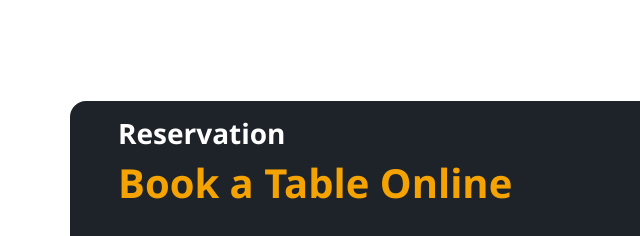
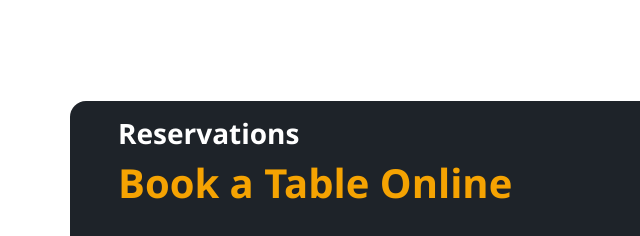
Before and after one commit to AaronMaharaj/Valkyrie-s, a plain HTML site: page public/index.html in a window 1280 px wide. Shown: the part 1207-1443 px from the top of the page, 0-640 px from the left. Drawn offline with nearby package versions, Linux system fonts and the light colour scheme; no server answers.

Commit message:
Added an 's' to reservations header

```diff
--- a/public/index.html
+++ b/public/index.html
@@ -152,7 +152,7 @@
 		<section class="py-5" id="reservation">
 			<div class="container rounded-4 px-5">
 				<header class="row my-2 py-3">
-					<h3>Reservation</h3>
+					<h3>Reservations</h3>
 					<h2>Book a Table Online</h2>
 				</header>
 				<form action="#">
```
